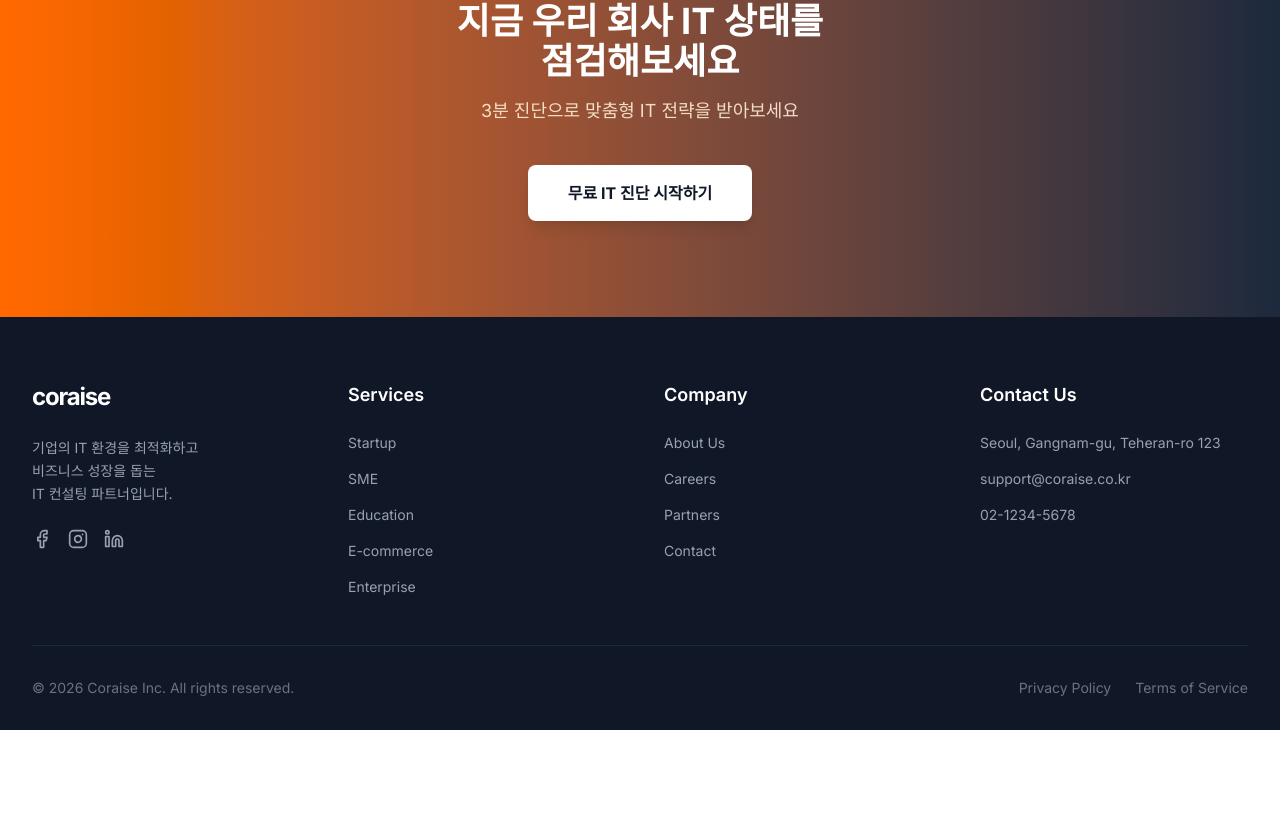
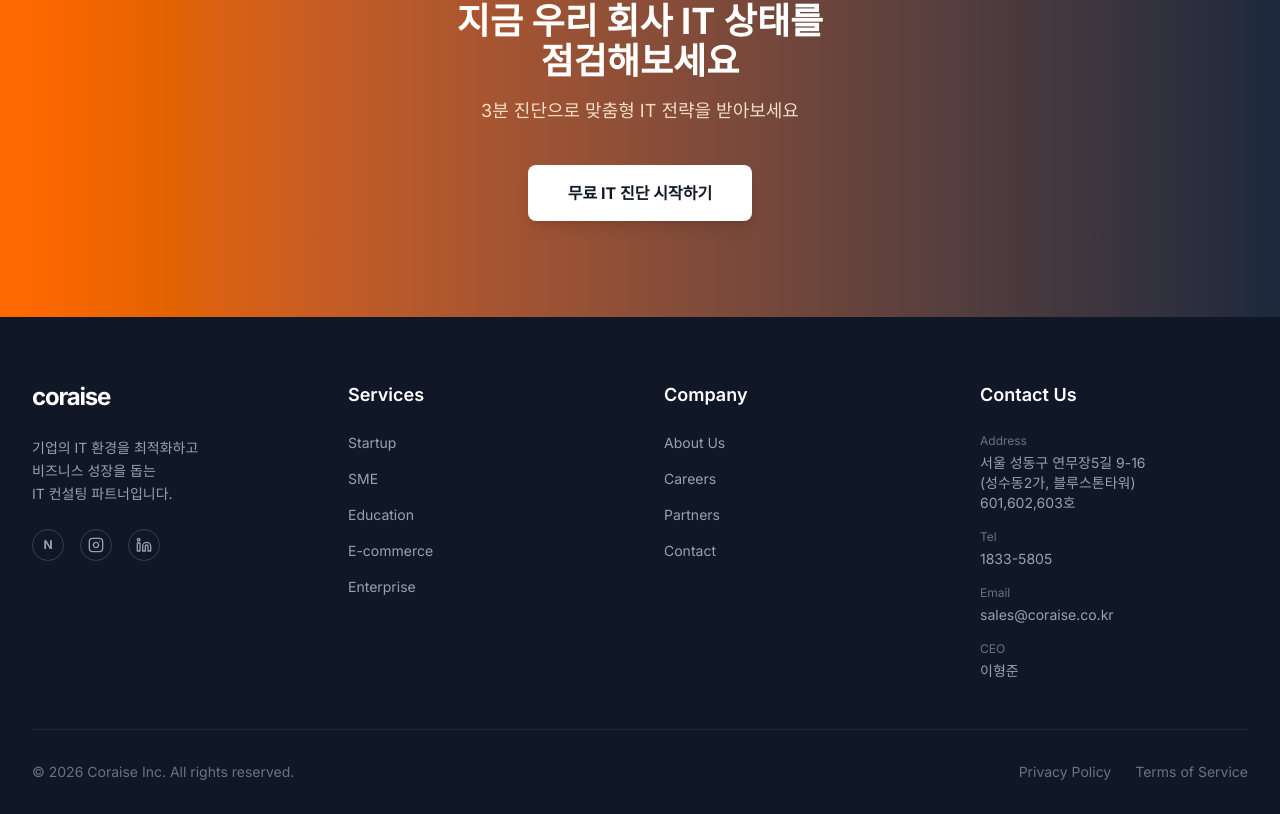
Before and after one commit to gkswlgns8317-cell/new-2, a React (Vite) app: page / in a window 1280 px wide. Shown: the part 3070-3884 px from the top of the page. Before the commit the page ends 3800 px from the top, so only its background shows below. Built offline with nearby package versions, Linux system fonts and the light colour scheme.

Commit message:
feat: Update footer social links
Replaces Facebook and Twitter icons with Naver Blog and direct message icons. Updates links to point to actual social media profiles for Coraise IT Consulting.

```diff
--- a/src/components/layout/Footer.tsx
+++ b/src/components/layout/Footer.tsx
@@ -1,6 +1,6 @@
 import React from 'react';
 import { Link } from 'react-router-dom';
-import { Facebook, Instagram, Linkedin, Twitter } from 'lucide-react';
+import { Instagram, Linkedin, MessageCircle } from 'lucide-react';
 
 const Footer = () => {
   return (
@@ -17,14 +17,32 @@ const Footer = () => {
               IT 컨설팅 파트너입니다.
             </p>
             <div className="flex space-x-4">
-              <a href="#" className="text-gray-400 hover:text-white transition-colors">
-                <Facebook className="w-5 h-5" />
+              <a
+                href="https://blog.naver.com/coraise"
+                target="_blank"
+                rel="noopener noreferrer"
+                className="text-gray-400 hover:text-green-500 transition-colors flex items-center justify-center w-8 h-8 border border-gray-700 rounded-full hover:border-green-500"
+                aria-label="Naver Blog"
+              >
+                <span className="font-bold text-xs">N</span>
               </a>
-              <a href="#" className="text-gray-400 hover:text-white transition-colors">
-                <Instagram className="w-5 h-5" />
+              <a
+                href="https://www.instagram.com/explore/locations/469873903123964/coraise/"
+                target="_blank"
+                rel="noopener noreferrer"
+                className="text-gray-400 hover:text-pink-500 transition-colors flex items-center justify-center w-8 h-8 border border-gray-700 rounded-full hover:border-pink-500"
+                aria-label="Instagram"
+              >
+                <Instagram className="w-4 h-4" />
               </a>
-              <a href="#" className="text-gray-400 hover:text-white transition-colors">
-                <Linkedin className="w-5 h-5" />
+              <a
+                href="https://www.linkedin.com/company/coraise/?viewAsMember=true"
+                target="_blank"
+                rel="noopener noreferrer"
+                className="text-gray-400 hover:text-blue-500 transition-colors flex items-center justify-center w-8 h-8 border border-gray-700 rounded-full hover:border-blue-500"
+                aria-label="LinkedIn"
+              >
+                <Linkedin className="w-4 h-4" />
               </a>
             </div>
           </div>
@@ -53,9 +71,24 @@ const Footer = () => {
           <div>
             <h3 className="text-lg font-semibold mb-6">Contact Us</h3>
             <ul className="space-y-4 text-gray-400 text-sm">
-              <li>Seoul, Gangnam-gu, Teheran-ro 123</li>
-              <li>support@coraise.co.kr</li>
-              <li>02-1234-5678</li>
+              <li>
+                <span className="block text-gray-500 text-xs mb-1">Address</span>
+                서울 성동구 연무장5길 9-16<br/>
+                (성수동2가, 블루스톤타워)<br/>
+                601,602,603호
+              </li>
+              <li>
+                <span className="block text-gray-500 text-xs mb-1">Tel</span>
+                1833-5805
+              </li>
+              <li>
+                <span className="block text-gray-500 text-xs mb-1">Email</span>
+                sales@coraise.co.kr
+              </li>
+              <li>
+                <span className="block text-gray-500 text-xs mb-1">CEO</span>
+                이형준
+              </li>
             </ul>
           </div>
         </div>
```
